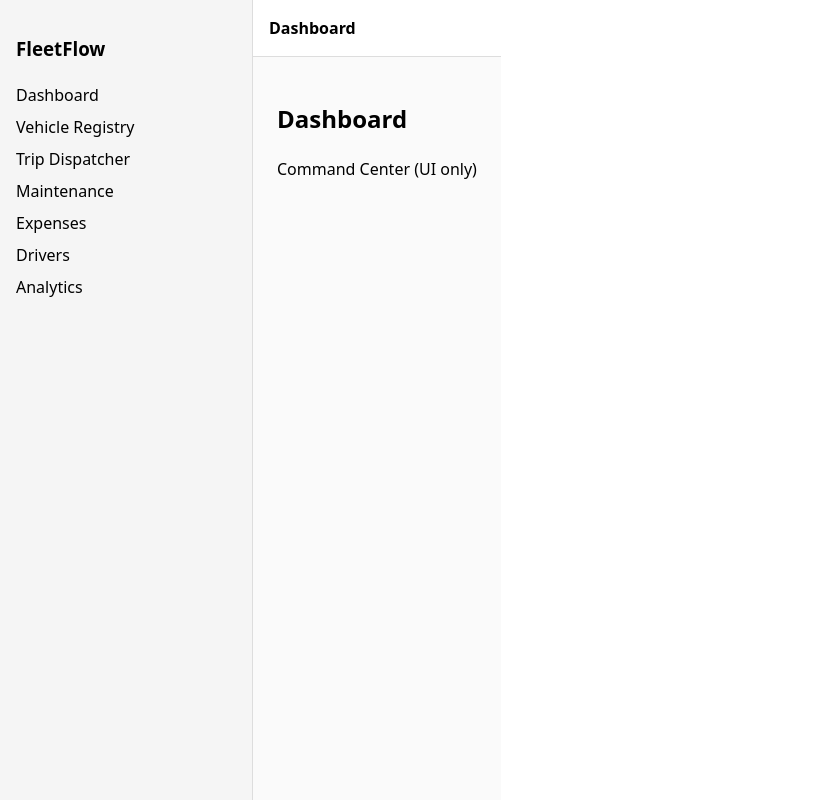
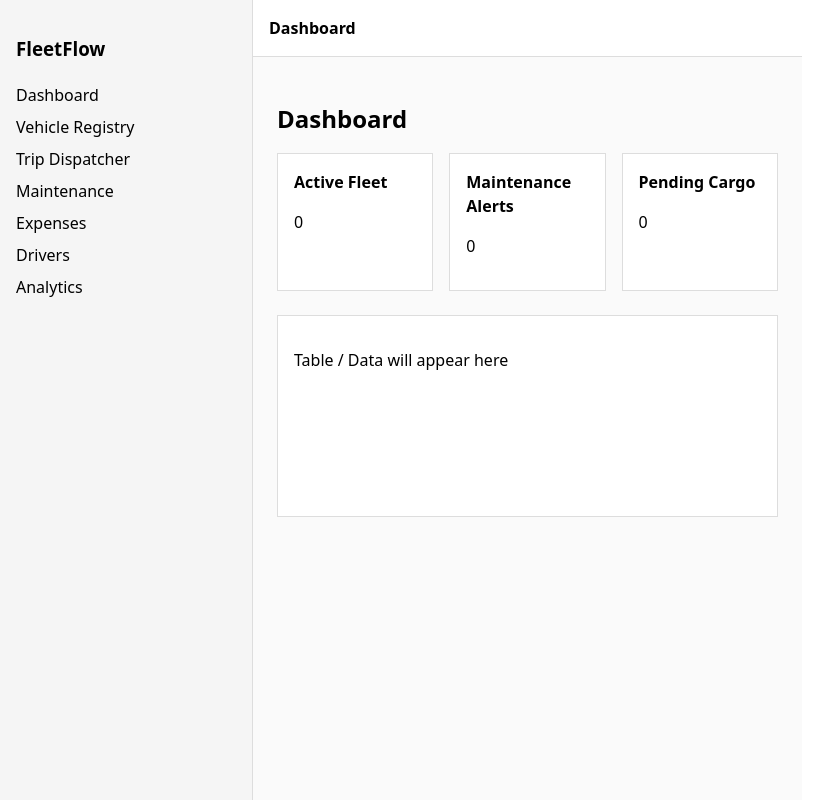
Before and after one commit to vishwaksuda-16/odoo-hackathon, a React (Vite) app in the folder frontend/client/: page / in a window 1280 px wide. Shown: the whole page, without its empty margins (0-825 px from the left). Built offline with nearby package versions, Linux system fonts and the light colour scheme.

Commit message:
UI: render dashboard inside layout

```diff
--- a/frontend/client/src/App.jsx
+++ b/frontend/client/src/App.jsx
@@ -1,11 +1,11 @@
 import React from "react";
 import Layout from "./components/layout/Layout";
+import Dashboard from "./pages/Dashboard";
 
 function App() {
   return (
     <Layout>
-      <h2>Dashboard</h2>
-      <p>Command Center (UI only)</p>
+      <Dashboard />
     </Layout>
   );
 }
```
